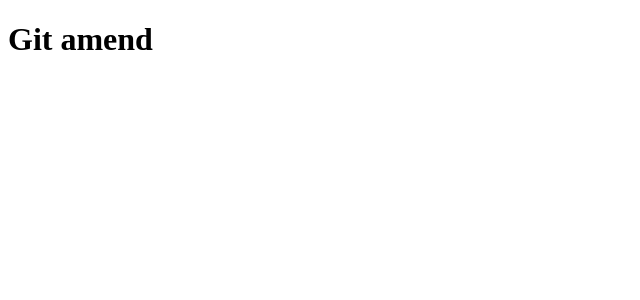
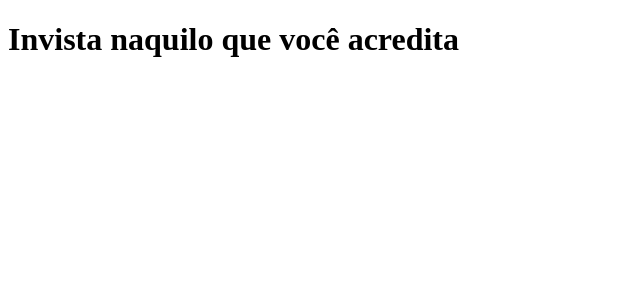
Before and after one commit to MarcosPaesLeme/clone-tabnews, a Next.js app: page / in a window 1280 px wide. Shown: the top 300 px of the page, without its empty margins (0-640 px from the left). Built offline with nearby package versions, Linux system fonts and the light colour scheme.

Commit message:
adiciona frase de boa vindas

```diff
--- a/pages/index.js
+++ b/pages/index.js
@@ -1,5 +1,5 @@
 function Home() {
-    return <h1>Git amend</h1>
+    return <h1>Invista naquilo que você acredita</h1>
 }
 
 export default Home;
```
